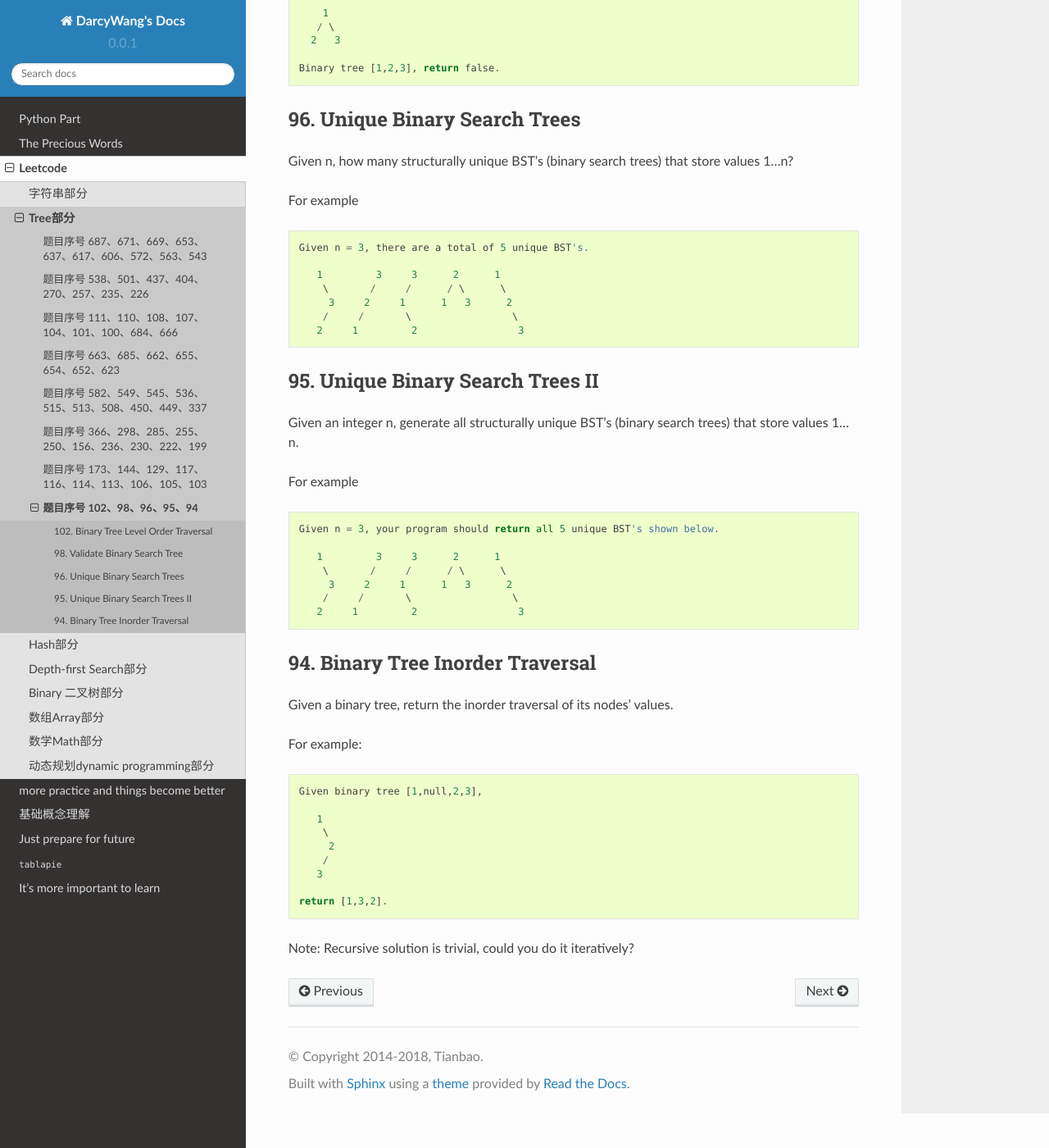
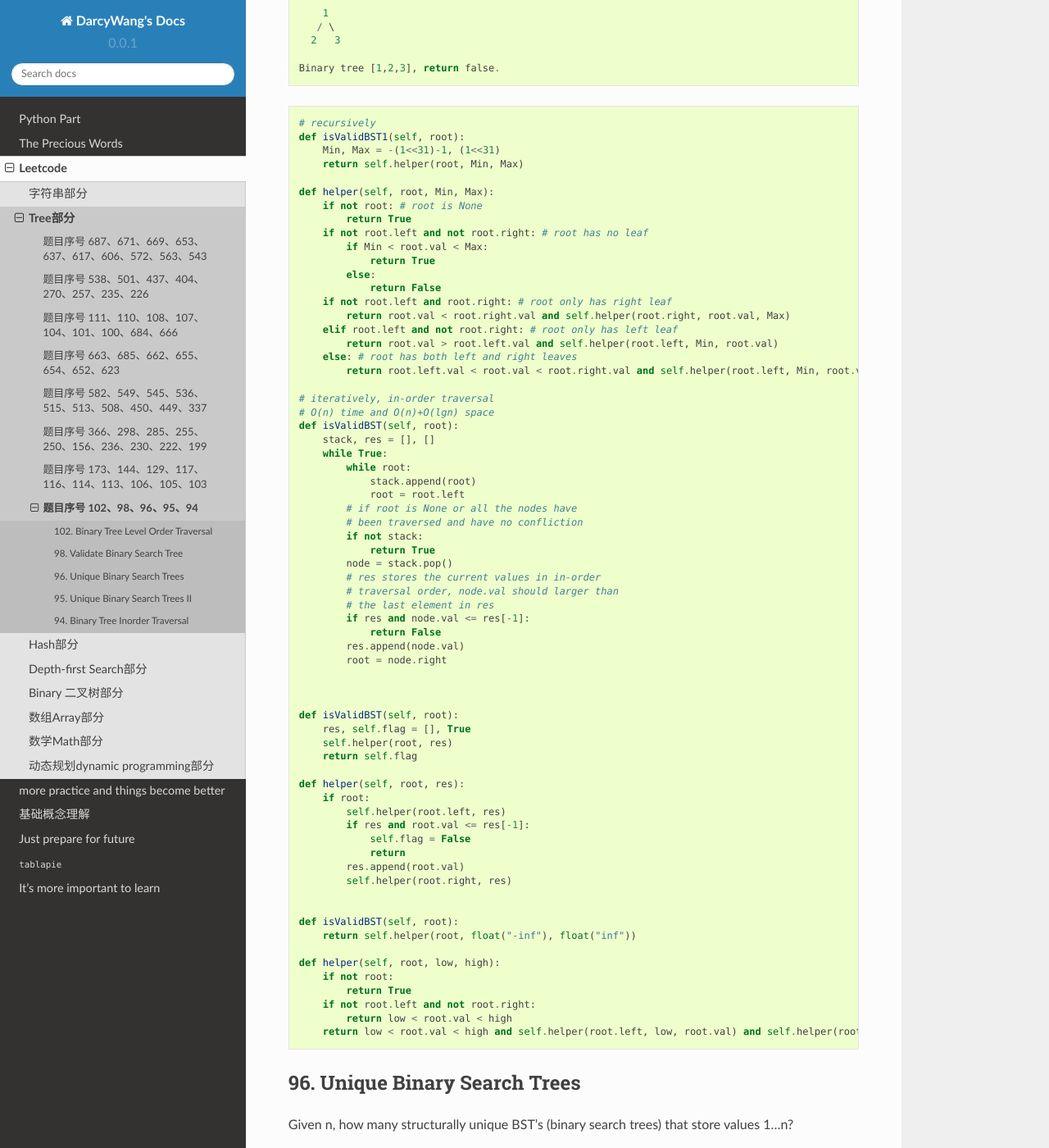
Before and after one commit to darcyWang/tianbao, a Sphinx documentation site: the page built from source/leetcode/tree/parteight.rst, in a window 1280 px wide and 1400 px high, scrolled down 1129 px. Shown: the whole window at 82% size. Built offline with Sphinx 7.4.7 and the Read the Docs theme 2.0.0, drawn with Linux system fonts in a browser that asks for light colours.

Commit message:
Initial commit

```diff
--- a/source/leetcode/string/stringone.rst
+++ b/source/leetcode/string/stringone.rst
@@ -425,7 +425,7 @@ Length of the given string and k will in the range [1, 10000]
     };
 
 
-.. code-lock:: python
+.. code-block:: python
 
     class Solution(object):
         def reverseStr(self, s, k):
--- a/source/leetcode/tree/parteight.rst
+++ b/source/leetcode/tree/parteight.rst
@@ -58,6 +58,77 @@ Example 2:
 
     Binary tree [1,2,3], return false.
 
+.. code-block:: python
+
+
+    # recursively
+    def isValidBST1(self, root):
+        Min, Max = -(1<<31)-1, (1<<31)
+        return self.helper(root, Min, Max)
+
+    def helper(self, root, Min, Max):
+        if not root: # root is None
+            return True
+        if not root.left and not root.right: # root has no leaf
+            if Min < root.val < Max:
+                return True
+            else:
+                return False
+        if not root.left and root.right: # root only has right leaf
+            return root.val < root.right.val and self.helper(root.right, root.val, Max)
+        elif root.left and not root.right: # root only has left leaf
+            return root.val > root.left.val and self.helper(root.left, Min, root.val)
+        else: # root has both left and right leaves
+            return root.left.val < root.val < root.right.val and self.helper(root.left, Min, root.val) and self.helper(root.right, root.val, Max)
+
+    # iteratively, in-order traversal
+    # O(n) time and O(n)+O(lgn) space
+    def isValidBST(self, root):
+        stack, res = [], []
+        while True:
+            while root:
+                stack.append(root)
+                root = root.left
+            # if root is None or all the nodes have
+            # been traversed and have no confliction
+            if not stack:
+                return True
+            node = stack.pop()
+            # res stores the current values in in-order
+            # traversal order, node.val should larger than
+            # the last element in res
+            if res and node.val <= res[-1]:
+                return False
+            res.append(node.val)
+            root = node.right
+
+
+
+    def isValidBST(self, root):
+        res, self.flag = [], True
+        self.helper(root, res)
+        return self.flag
+
+    def helper(self, root, res):
+        if root:
+            self.helper(root.left, res)
+            if res and root.val <= res[-1]:
+                self.flag = False
+                return
+            res.append(root.val)
+            self.helper(root.right, res)
+
+
+    def isValidBST(self, root):
+        return self.helper(root, float("-inf"), float("inf"))
+
+    def helper(self, root, low, high):
+        if not root:
+            return True
+        if not root.left and not root.right:
+            return low < root.val < high
+        return low < root.val < high and self.helper(root.left, low, root.val) and self.helper(root.right, root.val, high)
+
 
 
 
```
Also changed, not shown: source/leetcode/dfs/partfour.rst (+1 -31 lines).
